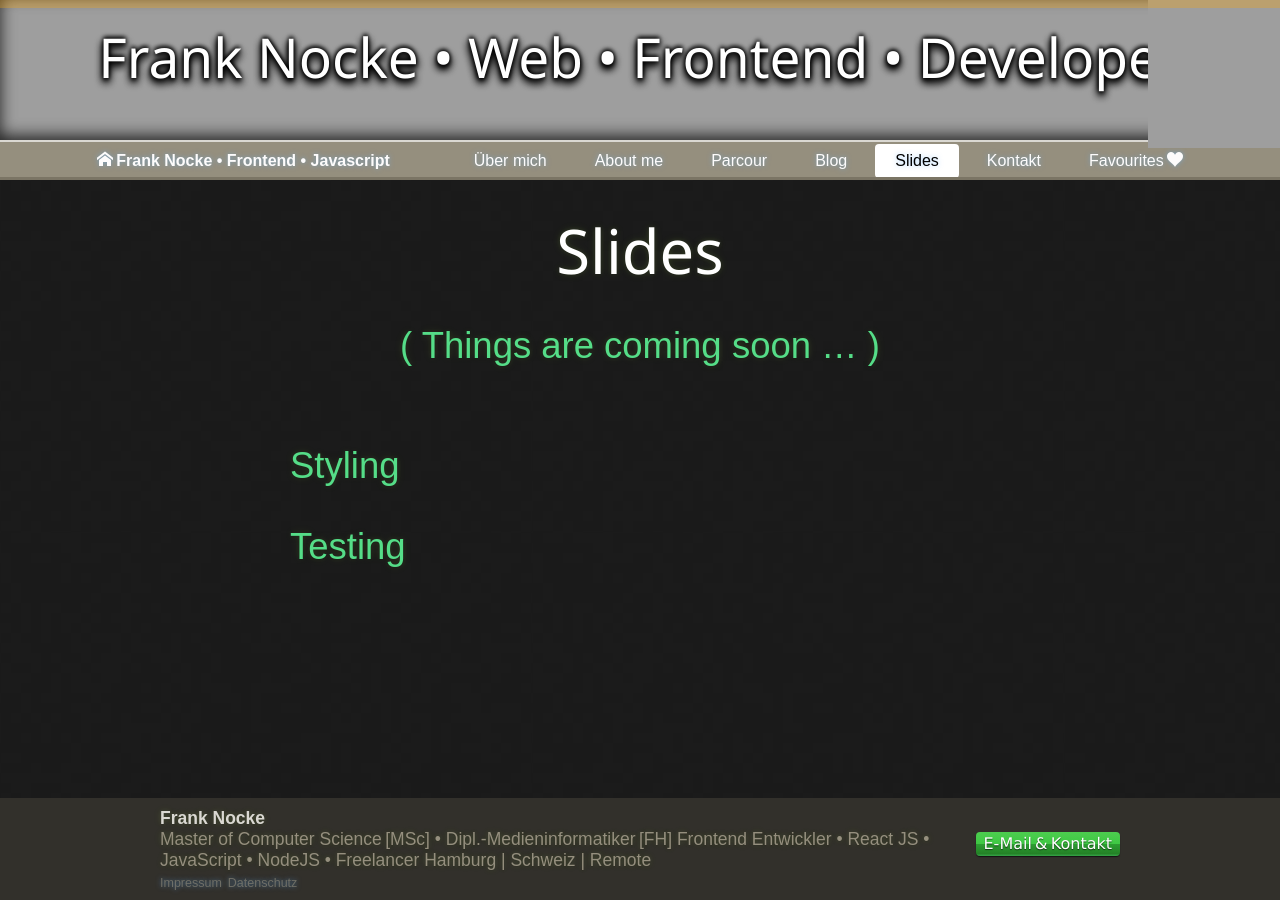
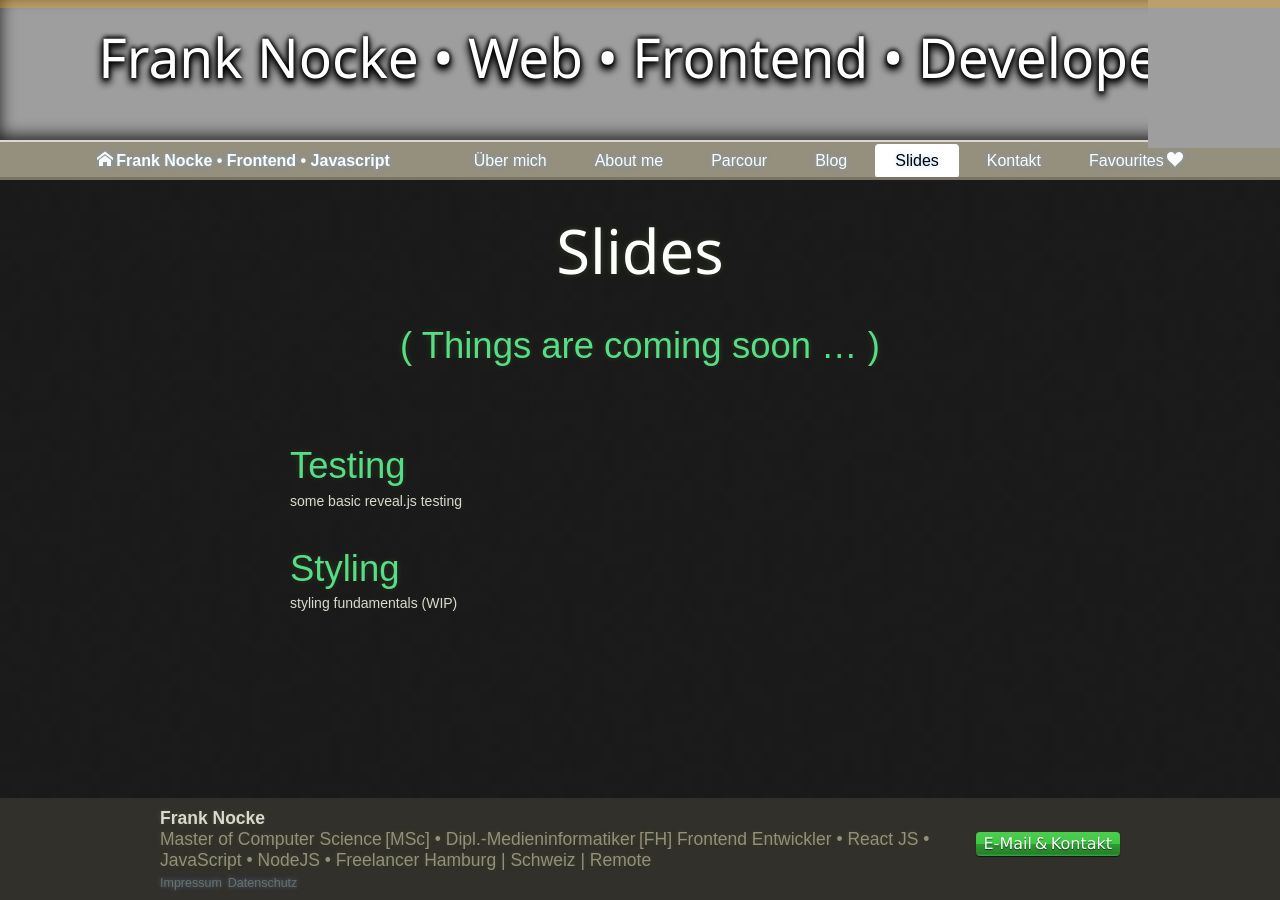
Before and after one commit to nocke/jekyll.nocke.de, a Jekyll site: the page built from _pages/slides.md, in a window 1280 px wide. Built offline with Jekyll 4.4.1, drawn with Linux system fonts in a browser that asks for light colours; some web fonts are replaced.

Commit message:
better (preliminary) slide links

```diff
--- a/_pages/slides.md
+++ b/_pages/slides.md
@@ -17,10 +17,16 @@ permalink: /slides/
 
 <ul class='big-links bpad20'>
   <li>
-    <a href='styling/' class='h2 zbounce1'>Styling</a>
+    <a href='testing/' target='_blank' class='h2 zdrop1'>
+      Testing
+      <h4>some basic reveal.js testing</h4>
+    </a>
   </li>
   <li>
-    <a href='testing/' class='h2 zdrop1'>Testing</a>
+    <a href='styling/' target='_blank' class='h2 zbounce1'>
+      Styling
+      <h4>styling fundamentals (WIP)</h4>
+    </a>
   </li>
 
 </ul>
```
